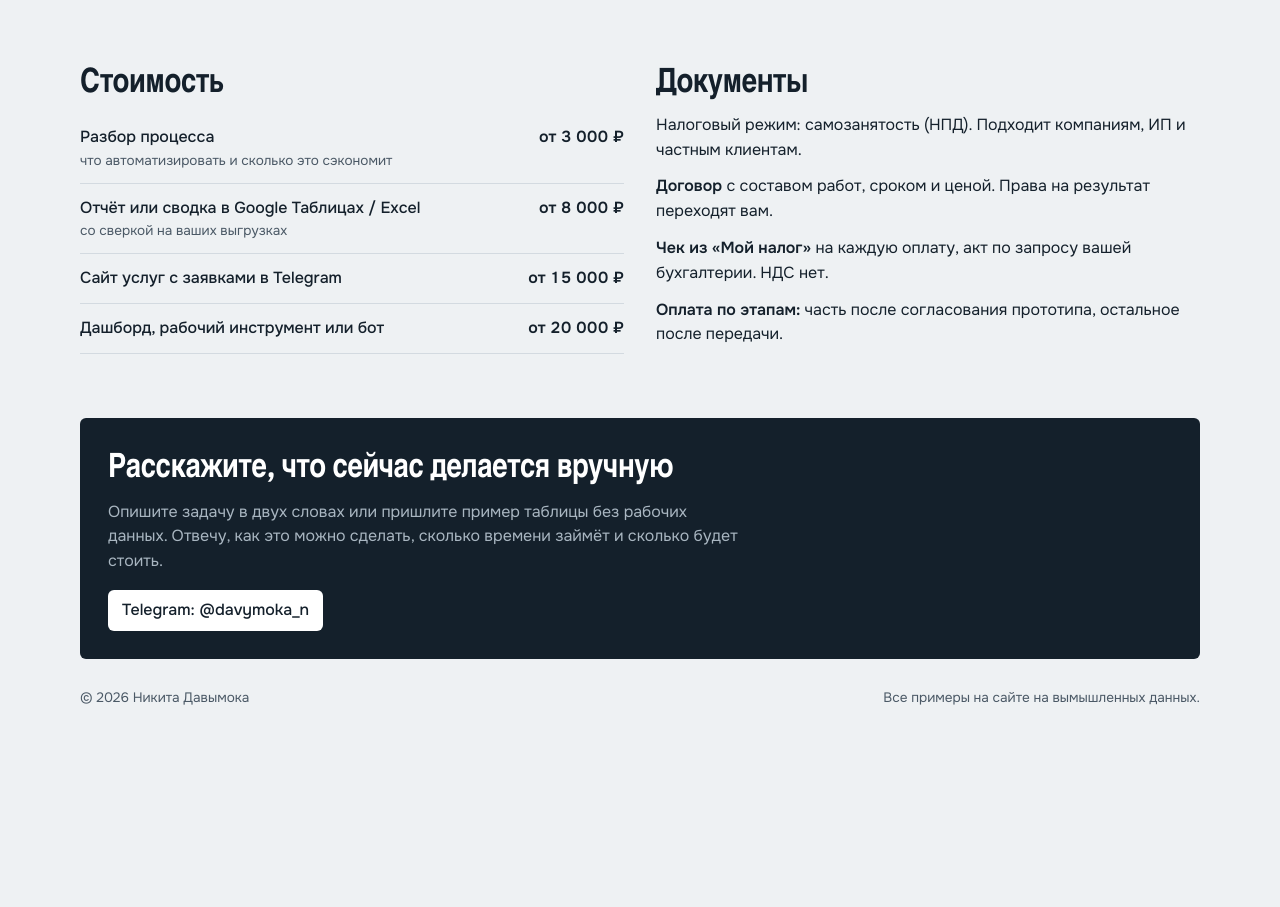
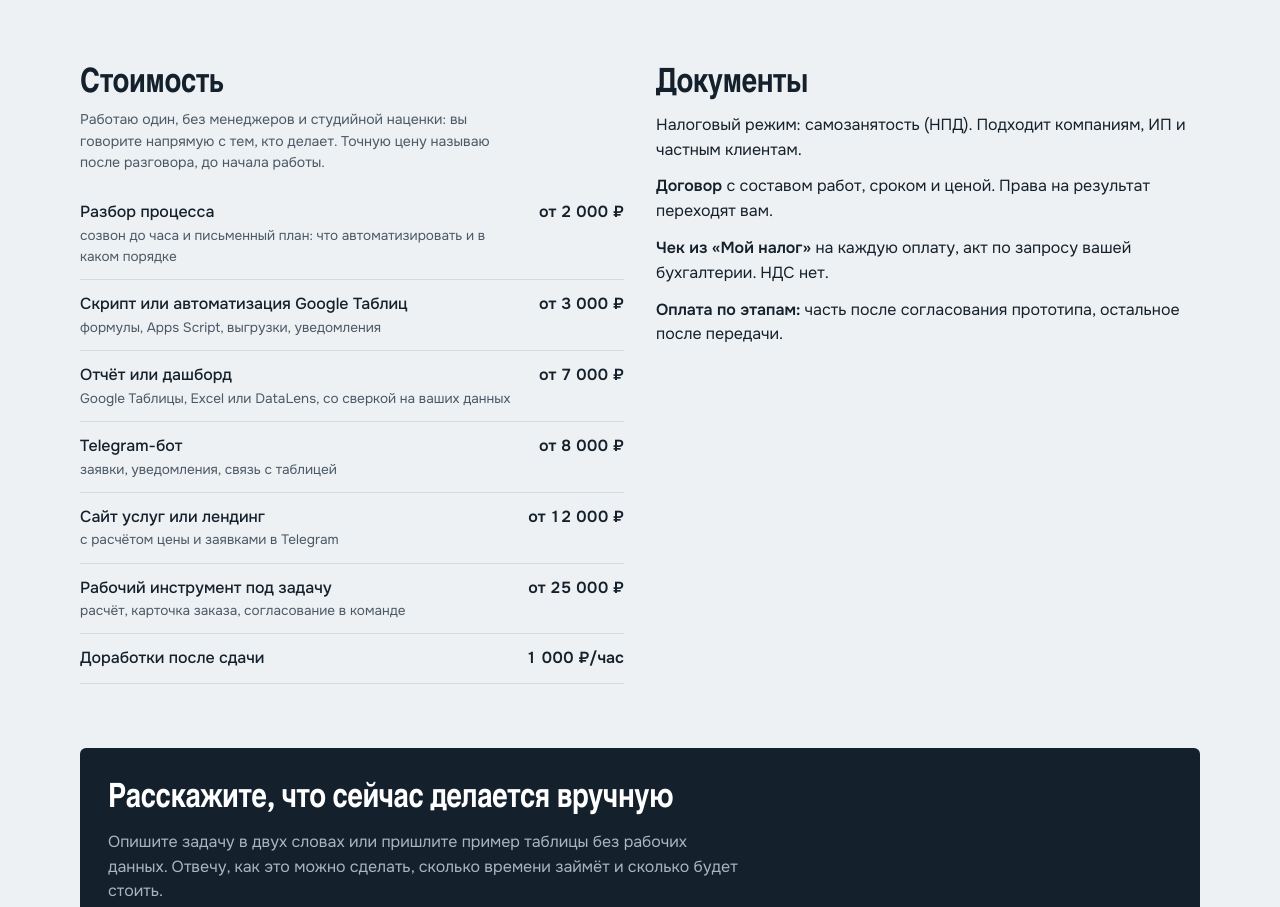
Before and after one commit to monewik/ndavymoka, a plain HTML site: page index.html in a window 1280 px wide. Shown: the part 5332-6239 px from the top of the page. Before the commit the page ends 6080 px from the top, so only its background shows below. Drawn offline with nearby package versions, Linux system fonts and the light colour scheme.

Commit message:
Цены по рынку фриланса, работа без студийной наценки
Ставки сверены с Kwork, FL.ru, Profi.ru и обзорами цен 2026 года;
добавлены скрипты для таблиц, боты, лендинги и почасовые доработки.
В контактах только Telegram.

Co-Authored-By: Claude Opus 5.5 <noreply@anthropic.com>
Claude-Session: https://claude.ai/code/session_01QMLCjQmmBUETsVoa6RmMBX

```diff
--- a/index.html
+++ b/index.html
@@ -502,11 +502,15 @@ footer { padding-block: 28px 40px; font-size: 0.85rem; color: var(--ink-2); disp
     <div class="about">
       <div>
         <h2 id="price-h">Стоимость</h2>
+        <p class="hint" style="margin-top: 10px; max-width: 32em;">Работаю один, без менеджеров и студийной наценки: вы говорите напрямую с тем, кто делает. Точную цену называю после разговора, до начала работы.</p>
         <dl class="prices" style="margin-top: 14px;">
-          <div><dt>Разбор процесса<small>что автоматизировать и сколько это сэкономит</small></dt><dd>от 3 000 ₽</dd></div>
-          <div><dt>Отчёт или сводка в Google Таблицах / Excel<small>со сверкой на ваших выгрузках</small></dt><dd>от 8 000 ₽</dd></div>
-          <div><dt>Сайт услуг с заявками в Telegram</dt><dd>от 15 000 ₽</dd></div>
-          <div><dt>Дашборд, рабочий инструмент или бот</dt><dd>от 20 000 ₽</dd></div>
+          <div><dt>Разбор процесса<small>созвон до часа и письменный план: что автоматизировать и в каком порядке</small></dt><dd>от 2 000 ₽</dd></div>
+          <div><dt>Скрипт или автоматизация Google Таблиц<small>формулы, Apps Script, выгрузки, уведомления</small></dt><dd>от 3 000 ₽</dd></div>
+          <div><dt>Отчёт или дашборд<small>Google Таблицы, Excel или DataLens, со сверкой на ваших данных</small></dt><dd>от 7 000 ₽</dd></div>
+          <div><dt>Telegram-бот<small>заявки, уведомления, связь с таблицей</small></dt><dd>от 8 000 ₽</dd></div>
+          <div><dt>Сайт услуг или лендинг<small>с расчётом цены и заявками в Telegram</small></dt><dd>от 12 000 ₽</dd></div>
+          <div><dt>Рабочий инструмент под задачу<small>расчёт, карточка заказа, согласование в команде</small></dt><dd>от 25 000 ₽</dd></div>
+          <div><dt>Доработки после сдачи</dt><dd>1 000 ₽/час</dd></div>
         </dl>
       </div>
       <div>
@@ -535,7 +539,7 @@ footer { padding-block: 28px 40px; font-size: 0.85rem; color: var(--ink-2); disp
 
 <script>
 /* Контакты: заполните перед публикацией. Пустое поле не показывается. */
-const CONTACTS = { telegram: "davymoka_n", email: "", phone: "" };
+const CONTACTS = { telegram: "davymoka_n" };
 
 const $ = (s, r = document) => r.querySelector(s);
 const fmt = (n, d = 0) => n.toLocaleString("ru-RU", { minimumFractionDigits: d, maximumFractionDigits: d });
@@ -1010,8 +1014,8 @@ const el = (tag, attrs = {}, parent) => {
   const box = $("#contact-links");
   const items = [];
   if (CONTACTS.telegram) items.push(`<a href="https://t.me/${CONTACTS.telegram.replace(/^@/, "")}" target="_blank" rel="noopener">Telegram: @${CONTACTS.telegram.replace(/^@/, "")}</a>`);
-  if (CONTACTS.email) items.push(`<span class="addr">${CONTACTS.email}</span><button class="btn copy" type="button" data-copy="${CONTACTS.email}">Скопировать почту</button>`);
-  if (CONTACTS.phone) items.push(`<span class="addr">${CONTACTS.phone}</span>`);
+  if (CONTACTS.email && CONTACTS.email.length) items.push(`<span class="addr">${CONTACTS.email}</span><button class="btn copy" type="button" data-copy="${CONTACTS.email}">Скопировать почту</button>`);
+  if (CONTACTS.phone && CONTACTS.phone.length) items.push(`<span class="addr">${CONTACTS.phone}</span>`);
   box.innerHTML = items.length ? items.join("") : `<span class="addr">Контакты появятся здесь</span>`;
   box.addEventListener("click", async (e) => {
     const b = e.target.closest("[data-copy]");
```
Also changed, not shown: 1 other file.
